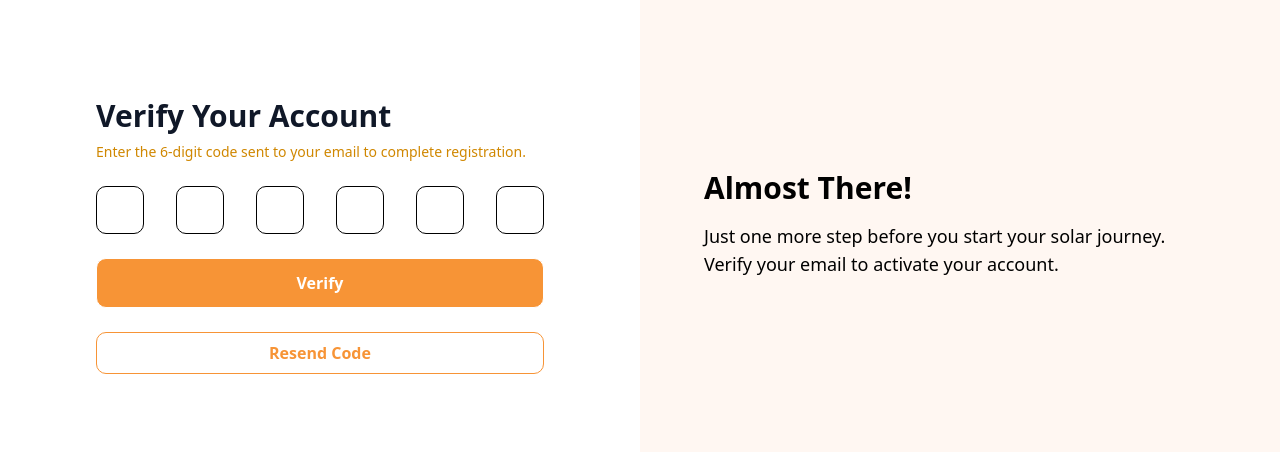
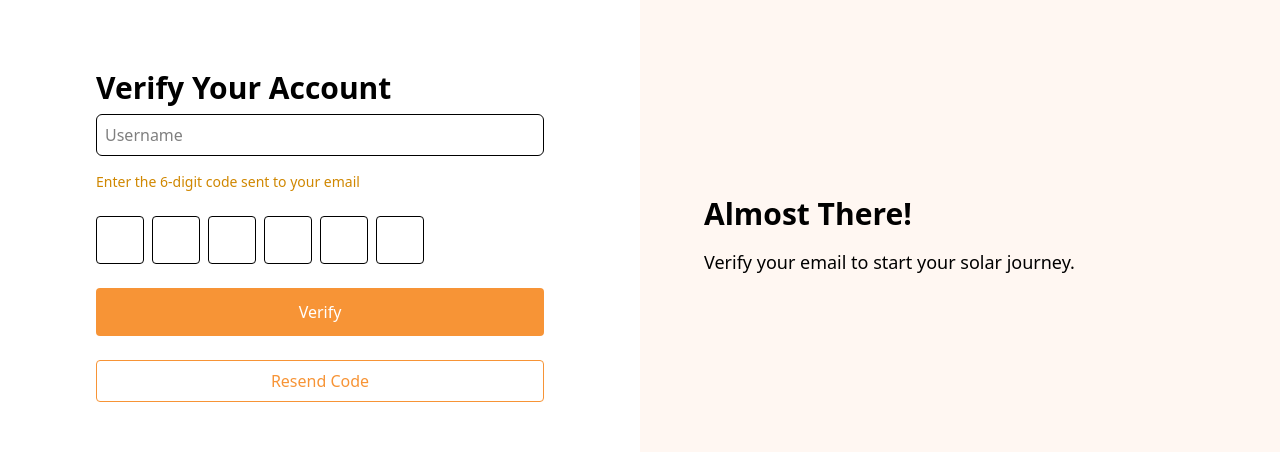
Before and after one commit to SolarMatch-Kenya/solarmatch-client, a React (Vite) app: page /verify in a window 1280 px wide. Shown: the part 164-616 px from the top of the page. Built offline with nearby package versions, Linux system fonts and the light colour scheme; no server answers.

Commit message:
fix: debugging authentication setup, specifically after submitting verification code

```diff
--- a/src/components/common/ProtectedRoute.jsx
+++ b/src/components/common/ProtectedRoute.jsx
@@ -4,7 +4,12 @@ import { Navigate } from "react-router-dom";
 import { useAuth } from "../../context/AuthContext";
 
 export default function ProtectedRoute({ children, role }) {
-  const { user } = useAuth(); // assuming `user` is stored in context after login
+  const { user, loading } = useAuth(); // assuming `user` is stored in context after login
+
+  const storedUser = JSON.parse(localStorage.getItem("user"));
+  const token = localStorage.getItem("token");
+
+  if (!user && !storedUser) return <Navigate to="/login" />;
 
   // Not logged in? Redirect to login
   if (!user) {
--- a/src/components/forms/AnalysisForm.jsx
+++ b/src/components/forms/AnalysisForm.jsx
@@ -123,7 +123,7 @@ export default function AnalysisForm() {
         {loading && <p className="text-yellow-600 mt-1">Analyzing roof image...</p>}
         {formData.roofType && (
           <p className="text-green-600 mt-1">
-            ✅ Detected roof type: {formData.roofType}
+             Detected roof type: {formData.roofType}
           </p>
         )}
       </div>
--- a/src/components/forms/LoginForm.jsx
+++ b/src/components/forms/LoginForm.jsx
@@ -9,7 +9,7 @@ export default function LoginForm() {
   const navigate = useNavigate();
   const location = useLocation();
   const { login } = useAuth();
-  const [form, setForm] = useState({ email: "", password: "" });
+  const [form, setForm] = useState({ user_name: "", password: "" });
   const [error, setError] = useState("");
 
   const handleChange = (e) => setForm({ ...form, [e.target.name]: e.target.value });
@@ -19,23 +19,12 @@ export default function LoginForm() {
     setError("");
 
     try {
-      await login(form.email, form.password);
+      await login(form.user_name, form.password);
 
-      // check redirect param or default
-      const redirectPath = new URLSearchParams(location.search).get("redirect") || "/dashboard";
-
-      // check for saved pending analysis
-      const pending = localStorage.getItem("pendingAnalysis");
-      if (pending) {
-        const analysis = JSON.parse(pending);
-        localStorage.removeItem("pendingAnalysis");
-        // optionally send to API via your AnalysisContext
-        console.log("Submitting pending analysis:", analysis);
-      }
-
-      navigate(redirectPath);
+      // Redirect to Verify page
+      navigate("/verify");
     } catch (err) {
-      setError("Invalid credentials. Try again or register below.");
+      setError(err.message || "Invalid credentials. Try again.");
     }
   };
 
@@ -57,11 +46,11 @@ export default function LoginForm() {
 
         <form onSubmit={handleSubmit} className="space-y-4">
           <div>
-            <label className="block text-sm font-medium">Email</label>
+            <label className="block text-sm font-medium">Username</label>
             <input
-              type="email"
-              name="email"
-              value={form.email}
+              type="text"
+              name="user_name"
+              value={form.user_name}
               onChange={handleChange}
               className="w-full border p-2 rounded-md"
             />
--- a/src/components/forms/SignupForm.jsx
+++ b/src/components/forms/SignupForm.jsx
@@ -26,12 +26,14 @@ export default function SignupForm() {
   const handleSubmit = async (values, { setSubmitting }) => {
     setError("");
     try {
-      const response = await fetch("https://api.solarmatch.com/auth/signup", {
+      const response = await fetch("http://127.0.0.1:5000/api/auth/register", {
         method: "POST",
         headers: { "Content-Type": "application/json" },
         body: JSON.stringify({
+          full_name: values.full_name,
           email: values.email,
           password: values.password,
+          phone_number: values.phone_number || null,
         }),
       });
 
@@ -39,13 +41,21 @@ export default function SignupForm() {
 
       const data = await response.json();
       // Assuming backend returns { user, token }
-      localStorage.setItem("user", JSON.stringify(data.user));
-      localStorage.setItem("token", data.token);
-      localStorage.setItem("user", JSON.stringify({ email: values.email }));
+      if (response.ok) {
+        // Save the username from backend (e.g., CUS-Trish-1234)
+        localStorage.setItem("user_name", data.user_name);
+
+        // Automatically log in using the username & password
+        await login(data.user_name, values.password);
+
+        alert("Signup successful! Please check your email for a confirmation code.");
+      } else {
+        alert(data.message || "Signup failed.");
+      }
 
       // Automatically log in and redirect
-      login(values.email, values.password);
-      navigate("/verify");
+      login(data.user_name, values.password);
+      navigate("/login");
     } catch (err) {
       setError(err.message || "Something went wrong");
     } finally {
@@ -70,7 +80,7 @@ export default function SignupForm() {
           <p className="text-sm text-yellow-600 mb-6">Start your solar journey today.</p>
 
           <Formik
-            initialValues={{ email: "", password: "", confirmPassword: "" }}
+            initialValues={{ email: "", password: "", confirmPassword: "", full_name: "", phone_number: "" }}
             validationSchema={SignupSchema}
             onSubmit={handleSubmit}
           >
@@ -79,13 +89,13 @@ export default function SignupForm() {
                 <div>
                   <label className="block mb-1 text-gray-700">Full Name</label>
                   <Field
-                    name="full-name"
+                    name="full_name"
                     type="name"
                     placeholder="Enter your full name"
                     className="w-full px-4 py-2 border rounded-[10px] outline-none focus:ring-2 focus:ring-[#f79436]"
                   />
                   <ErrorMessage
-                    name="name"
+                    name="full_name"
                     component="div"
                     className="text-red-500 text-sm mt-1"
                   />
@@ -101,6 +111,21 @@ export default function SignupForm() {
                   />
                   <ErrorMessage
                     name="email"
+                    component="div"
+                    className="text-red-500 text-sm mt-1"
+                  />
+                </div>
+
+                <div>
+                  <label className="block mb-1 text-gray-700">Phone Number</label>
+                  <Field
+                    name="phone_number"
+                    type="phone number"
+                    placeholder="Enter your phone number"
+                    className="w-full px-4 py-2 border rounded-[10px] outline-none focus:ring-2 focus:ring-[#f79436]"
+                  />
+                  <ErrorMessage
+                    name="phone_number"
                     component="div"
                     className="text-red-500 text-sm mt-1"
                   />
--- a/src/context/AuthContext.jsx
+++ b/src/context/AuthContext.jsx
@@ -9,6 +9,7 @@ export function AuthProvider({ children }) {
   const [user, setUser] = useState(null);
   const [token, setToken] = useState(null);
   const [loading, setLoading] = useState(true);
+  const API_URL = "http://127.0.0.1:5000/api/auth";
 
   // Restore user & token on app load
   useEffect(() => {
@@ -21,11 +22,25 @@ export function AuthProvider({ children }) {
   }, []);
 
   // Login (using service)
-  const login = async (email, password) => {
-    const { user, token } = await loginService(email, password);
-    setUser(user);
-    setToken(token);
+  const login = async (user_name, password) => {
+    // Only triggers OTP, does not set user yet
+    await loginService(user_name, password);
+    localStorage.setItem("pendingUser", JSON.stringify({ user_name }));
   };
+
+  const verifyOTP = async (user_name, code) => {
+    const data = await confirmCodeService(user_name, code);
+
+    // Save user & token in context
+    setUser(data.user);
+    setToken(data.access_token);
+
+    localStorage.setItem("user", JSON.stringify(data.user));
+    localStorage.setItem("token", data.access_token);
+
+    return data;
+  };
+
 
   // Logout (using service)
   const logout = () => {
@@ -62,7 +77,7 @@ export function AuthProvider({ children }) {
   };
 
 
-  const value = { user, token, login, logout, loading, resetPassword, updateUser };
+  const value = { user, token, login, logout, verifyOTP, loading, resetPassword, updateUser };
 
   return (
     <AuthContext.Provider value={value}>
--- a/src/pages/Dashboard.jsx
+++ b/src/pages/Dashboard.jsx
@@ -1,10 +1,15 @@
 import React from 'react';
 import DashboardLayout from '../components/layout/DashboardLayout';
+import { useAuth } from "../context/AuthContext";
 
 const Dashboard = () => {
+  const { user } = useAuth();
+
   return (
     <DashboardLayout>
       <h2 className="text-2xl font-bold mb-4">User Dashboard Overview</h2>
+      <h1 className="text-2xl font-bold">Welcome, {user.full_name}!</h1>
+      <p>Your role: {user.role}</p>
       <p>Welcome to your personal dashboard. Here you can view your energy data, find installers, and manage your profile.</p>
       {/* Add more content here later */}
     </DashboardLayout>
--- a/src/pages/auth/VerifyCode.jsx
+++ b/src/pages/auth/VerifyCode.jsx
@@ -5,37 +5,34 @@ import * as Yup from "yup";
 import { useNavigate } from "react-router-dom";
 import { useAuth } from "../../context/AuthContext";
 
-export default function Verify() {
+export default function VerifyCode() {
   const navigate = useNavigate();
-  const { login } = useAuth();
+  const { verifyOTP } = useAuth();
   const [error, setError] = useState("");
   const [resending, setResending] = useState(false);
 
+  const pendingUser = JSON.parse(localStorage.getItem("pendingUser"));
+  const initialUserName = pendingUser?.user_name || "";
+
+  const initialValues = { user_name: initialUserName, otp: ["", "", "", "", "", ""] };
+
   const VerifySchema = Yup.object({
-    otp: Yup.string()
-      .length(6, "Enter 6 digits")
-      .required("OTP is required"),
+    user_name: Yup.string().required("Username required"),
+    otp: Yup.array().of(Yup.string().required("Required")).length(6, "Enter 6 digits"),
   });
 
   const handleSubmit = async (values, { setSubmitting }) => {
     setError("");
     try {
-      const response = await fetch("https://api.solarmatch.com/auth/verify", {
-        method: "POST",
-        headers: { "Content-Type": "application/json" },
-        body: JSON.stringify({ otp: values.otp }),
-      });
+      const otpString = values.otp.join("");
+      await verifyOTP(values.user_name, otpString);
 
-      if (!response.ok) throw new Error("Invalid or expired code");
-
-      const data = await response.json();
-      // Store auth token/user data
-      localStorage.setItem("token", data.token);
-      localStorage.setItem("user", JSON.stringify(data.user));
-
-      // Auto login and redirect to dashboard
-      login(data.user.email, data.user.password); // Or just call setUser if you handle login differently
+      const data = await verifyOTP(values.user_name, otpString);
+      navigate("/dashboard", { replace: true });
+      // Small delay ensures AuthContext updates before route change
+      setTimeout(() => {
         navigate("/dashboard");
+      }, 100);
     } catch (err) {
       setError(err.message || "Something went wrong");
     } finally {
@@ -46,10 +43,10 @@ export default function Verify() {
   const resendCode = async () => {
     try {
       setResending(true);
-      const email = JSON.parse(localStorage.getItem("user"))?.email;
+      const email = JSON.parse(localStorage.getItem("pendingUser"))?.email;
       if (!email) throw new Error("No email found");
 
-      const res = await fetch("https://api.solarmatch.com/auth/resend-otp", {
+      const res = await fetch("http://127.0.0.1:5000/api/auth/resend-otp", {
         method: "POST",
         headers: { "Content-Type": "application/json" },
         body: JSON.stringify({ email }),
@@ -64,49 +61,57 @@ export default function Verify() {
     }
   };
 
+  const handleInput = (e, index, setFieldValue) => {
+    const value = e.target.value.replace(/\D/g, "");
+    setFieldValue(`otp[${index}]`, value);
+
+    if (value && index < 5) {
+      const nextInput = document.querySelector(`input[name='otp[${index + 1}]']`);
+      nextInput?.focus();
+    }
+  };
+
   return (
-    <div className="flex h-screen font-sans">
-      <div className="w-1/2 bg-white flex flex-col justify-center items-center px-16">
+    <div className="flex h-screen">
+      <div className="w-1/2 flex flex-col justify-center items-center px-16">
         <div className="w-full max-w-md">
-          <h1 className="text-3xl font-bold mb-2 text-gray-900">Verify Your Account</h1>
-          <p className="text-sm text-yellow-600 mb-6">
-            Enter the 6-digit code sent to your email to complete registration.
-          </p>
+          <h1 className="text-3xl font-bold mb-2">Verify Your Account</h1>
 
-          <Formik
-            initialValues={{ otp: "" }}
-            validationSchema={VerifySchema}
-            onSubmit={handleSubmit}
-          >
-            {({ isSubmitting }) => (
+          <Formik initialValues={initialValues} validationSchema={VerifySchema} onSubmit={handleSubmit}>
+            {({ isSubmitting, setFieldValue }) => (
               <Form className="space-y-6">
-                <div className="flex justify-between gap-2">
-                  {[0, 1, 2, 3, 4, 5].map((_, index) => (
                 <Field
-                      key={index}
-                      name="otp"
-                      maxLength="6"
-                      pattern="[0-9]*"
+                  name="user_name"
+                  type="text"
+                  placeholder="Username"
+                  className="w-full border p-2 rounded-md mb-4"
+                />
+                <ErrorMessage name="user_name" component="div" className="text-red-500 text-sm" />
+
+                <p className="text-sm text-yellow-600 mb-6">Enter the 6-digit code sent to your email</p>
+
+                <div className="flex gap-2">
+                  {Array(6)
+                    .fill(0)
+                    .map((_, i) => (
+                      <Field
+                        key={i}
+                        name={`otp[${i}]`}
+                        maxLength="1"
                         inputMode="numeric"
-                      className="w-12 h-12 text-center text-xl border rounded-[10px] outline-none focus:ring-2 focus:ring-[#f79436]"
-                      onInput={(e) => {
-                        e.target.value = e.target.value.replace(/\D/g, "");
-                      }}
+                        className="w-12 h-12 text-center border rounded outline-none focus:ring-2 focus:ring-[#f79436]"
+                        onInput={(e) => handleInput(e, i, setFieldValue)}
                       />
                     ))}
                 </div>
-                <ErrorMessage
-                  name="otp"
-                  component="div"
-                  className="text-red-500 text-sm mt-1"
-                />
+                <ErrorMessage name="otp" component="div" className="text-red-500 text-sm mt-1" />
 
                 {error && <div className="text-red-600 text-sm">{error}</div>}
 
                 <button
                   type="submit"
                   disabled={isSubmitting}
-                  className="w-full py-3 border bg-[#f79436] text-white font-semibold rounded-[10px] hover:bg-[#f79436]/90 transition"
+                  className="w-full py-3 bg-[#f79436] text-white rounded hover:bg-[#f79436]/90"
                 >
                   {isSubmitting ? "Verifying..." : "Verify"}
                 </button>
@@ -115,7 +120,7 @@ export default function Verify() {
                   type="button"
                   onClick={resendCode}
                   disabled={resending}
-                  className="w-full py-2 border border-[#f79436] text-[#f79436] font-semibold rounded-[10px] hover:bg-[#f79436]/10 transition"
+                  className="w-full py-2 border border-[#f79436] text-[#f79436] rounded hover:bg-[#f79436]/10"
                 >
                   {resending ? "Resending..." : "Resend Code"}
                 </button>
@@ -125,13 +130,9 @@ export default function Verify() {
         </div>
       </div>
 
-      <div className="w-1/2 bg-[#fff7f2] flex flex-col justify-center px-16 text-black">
-        <div>
+      <div className="w-1/2 bg-[#fff7f2] flex flex-col justify-center px-16">
         <h2 className="text-3xl font-bold mb-4">Almost There!</h2>
-          <p className="text-lg mb-6 text-black">
-            Just one more step before you start your solar journey. Verify your email to activate your account.
-          </p>
-        </div>
+        <p className="text-lg">Verify your email to start your solar journey.</p>
       </div>
     </div>
   );
--- a/src/services/authService.js
+++ b/src/services/authService.js
@@ -2,28 +2,40 @@
 // src/services/authService.js
 import { isTokenExpired } from "../utils/helpers";
 
-const API_URL = "https://api.solarmatch.com/auth"; // adjust to the solarmatch backend
+const API_URL = "http://127.0.0.1:5000/api/auth"; // adjust to the solarmatch backend
 
 // Login
-export async function loginService(email, password) {
+export async function loginService(user_name, password) {
   const response = await fetch(`${API_URL}/login`, {
     method: "POST",
     headers: { "Content-Type": "application/json" },
-    body: JSON.stringify({ email, password }),
+    body: JSON.stringify({ user_name, password }),
   });
 
-  if (!response.ok) throw new Error("Login failed");
+  const data = await response.json();
+  if (!response.ok) throw new Error(data.message || "Login failed");
+
+  // Backend sends: "Confirmation code sent to email"
+  return data;
+}
+
+export async function confirmCodeService(user_name, code) {
+  const response = await fetch(`${API_URL}/confirm`, {
+    method: "POST",
+    headers: { "Content-Type": "application/json" },
+    body: JSON.stringify({ user_name, code }),
+  });
 
   const data = await response.json();
+  if (!response.ok) throw new Error(data.message || "Invalid code");
 
-  // Example expected response: { user, token }
-  const { user, token } = data;
+  // Backend returns { access_token, user }
+  localStorage.setItem("token", data.access_token);
+  localStorage.setItem("user", JSON.stringify(data.user));
 
-  localStorage.setItem("user", JSON.stringify(user));
-  localStorage.setItem("token", token);
+  return data;
+}
 
-  return { user, token };
-}
 
 // Logout
 export function logoutService() {
```
Lines whose indentation alone changed are shown as unchanged.
